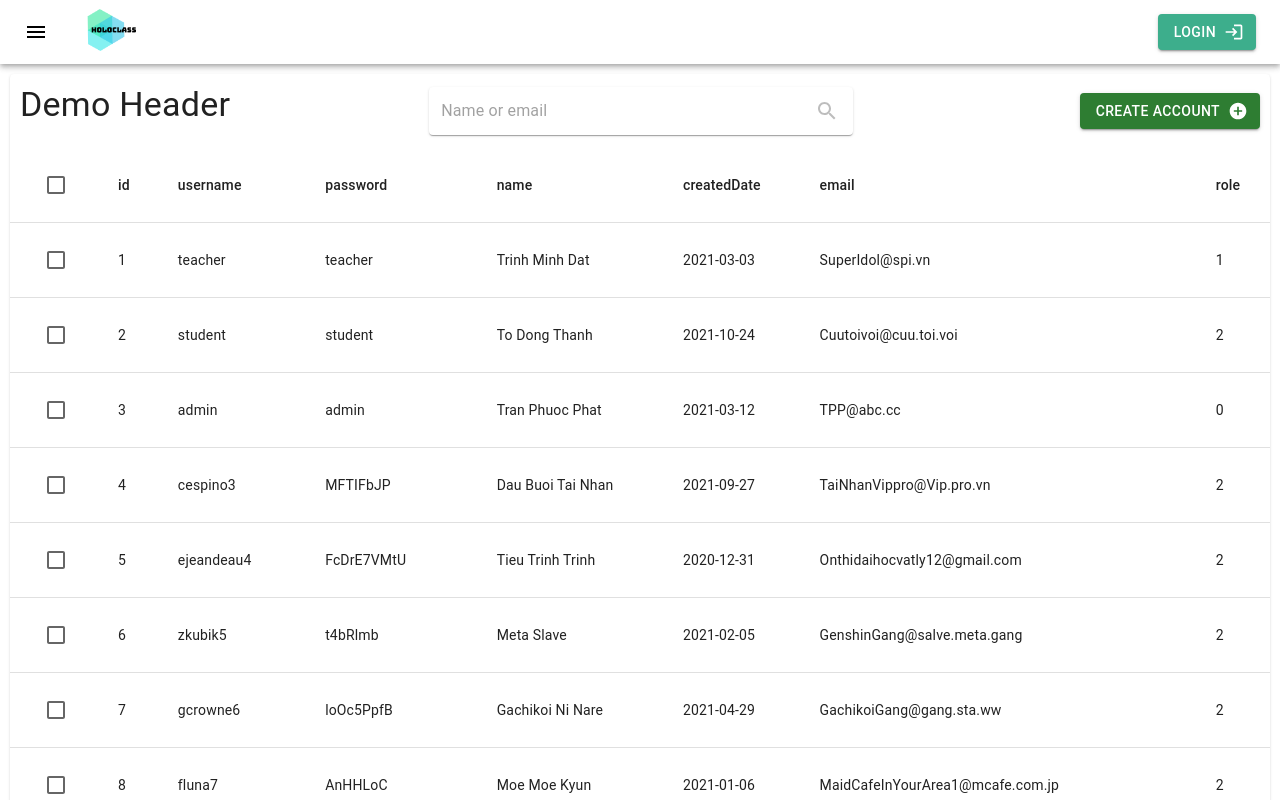
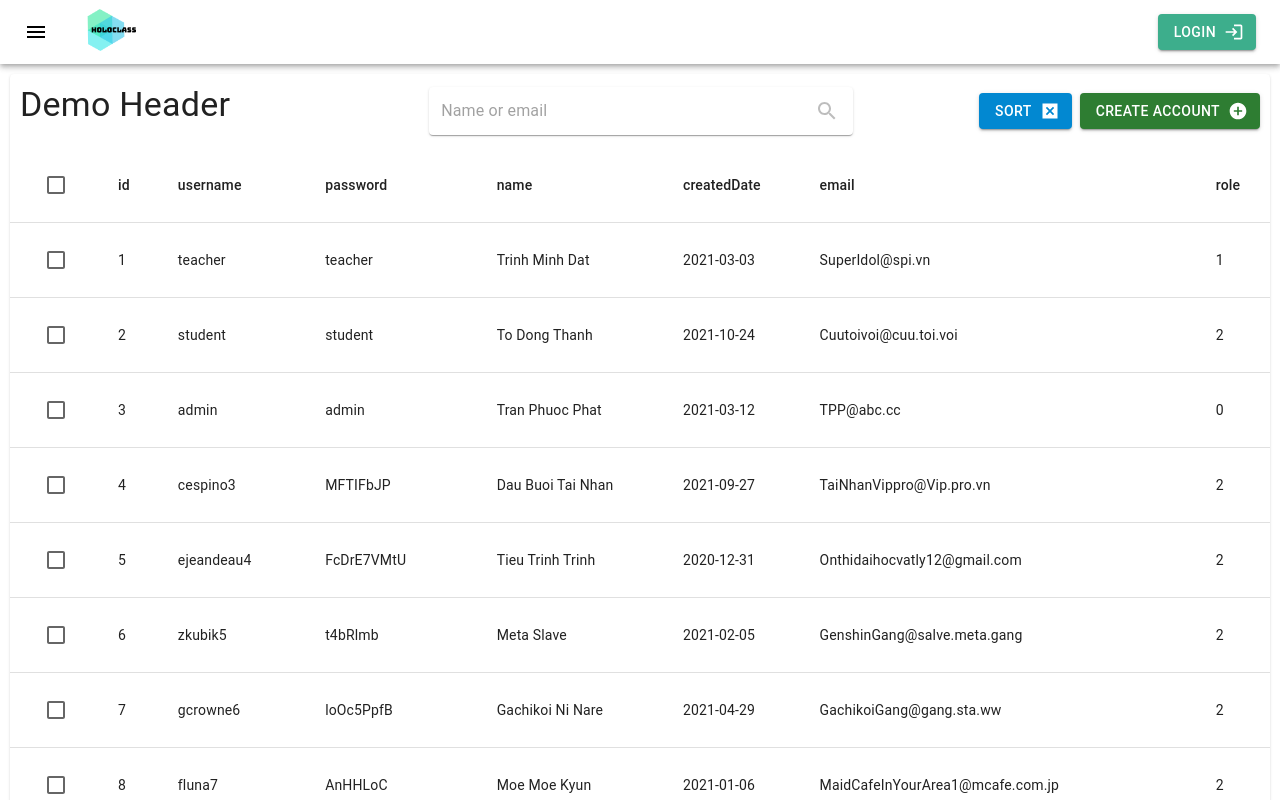
Before and after one commit to LnlyPineapple27/Classrooms-management-website, a React (Create React App) app: page /admin/dashboard in a window 1280 px wide. Shown: the top 800 px of the page. Built offline with nearby package versions, Linux system fonts and the light colour scheme; no server answers.

Commit message:
fix button bug on admin table

```diff
--- a/src/Components/Assignment/ItemAssignment/index.jsx
+++ b/src/Components/Assignment/ItemAssignment/index.jsx
@@ -26,6 +26,7 @@ export default function ItemAssignment({ isManager, assignment, toggleChangeItem
     const [value, setValue] = useState({ name:'', maxPoint:'' })
 
     const getDeadlineTime = datetime => {
+        if(!datetime) return ""
         const datetime_data = datetime.slice(5, 16).split('T')
         const time = datetime_data[1]
         const date = datetime_data[0].split('-').join('/')
--- a/src/Components/Assignment/ListAssignment/index.jsx
+++ b/src/Components/Assignment/ListAssignment/index.jsx
@@ -37,11 +37,11 @@ export default function ListAssignment() {
         // console.log(result);
         if (!result.destination) return;
         if(result.destination.index === result.source.index) return;
-        // console.log('Before:\n',items);
-        let items_list = Array.from(items);
+        console.log('Before:\n',items);
+        let items_list = items.slice();
         items_list = array_move(items_list, result.source.index, result.destination.index);
-        // console.log('After:\n', items_list);
-        setItems(items_list);
+        console.log('After:\n', items_list);
+        setItems([...items_list]);
         // console.log('After-items:\n', items);
 
 
@@ -49,9 +49,9 @@ export default function ListAssignment() {
         const response = await assignmentAPI.rearrangeAssignments(params.classroomId, items_list);
         if (!response.ok)
             console.log('Can not update assignments positions');
-        else
-            console.log('Assignments positions updated');
-        setToggleAddNew(!toggleAddNew)
+        else {
+
+        }
     }
     useEffect(() => {
 
@@ -87,40 +87,31 @@ export default function ListAssignment() {
         return <div>Loading...</div>
     else
         return (
-            // <Box className='container'>
-            //     <AddAssignmentFormDialog handleAdded={() => setToggleAddNew(!toggleAddNew)} status={openAddDialog} handleClose={() => setOpenAddDialog(false)} />
-            //     <h1 className="container__page-title">Assignments</h1>
-            //     <List className='container__assignment-list'>{
-            //         items.map((item, index) => {
-            //             const cloneItem = {...item}
-            //             console.log(cloneItem, index)
-            //             return (<ItemAssignment key={index} assignment={cloneItem} toggleChangeItem={() => setToggleAddNew(!toggleAddNew)}/>)
-            //         })
-            //     }</List>
-            // </Box>
-
             <Box className='container'>
                 <AddAssignmentFormDialog handleAdded={() => setToggleAddNew(!toggleAddNew)} status={openAddDialog} handleClose={() => setOpenAddDialog(false)} />
                 <h1 className="container__page-title">Assignments</h1>
                 <DragDropContext onDragEnd={handleOnDragEnd}>
                     <Droppable droppableId="droppable">
                         {(provided) => (
-                                <List className='container__assignment-list'ref={provided.innerRef} {...provided.droppableProps}>{
+                            <List className='container__assignment-list' ref={provided.innerRef} {...provided.droppableProps}>{
                                 items.map((item, index) => {
-                                        const cloneItem = {...item}
+                                    // const cloneItem = {...item}
                                     // console.log(item)
-                                        return (<Draggable key={index} draggableId={index.toString()} index={index}>
+                                    return (
+                                        <Draggable key={`draggable_${index}`} draggableId={index.toString()} index={index}>
                                             {(provided) => {
-                                                        return (<div ref={provided.innerRef} {...provided.draggableProps} {...provided.dragHandleProps}>
+                                                return (
+                                                    <div ref={provided.innerRef} {...provided.draggableProps} {...provided.dragHandleProps}>
                                                         <ItemAssignment
-                                                                        key={index}
-                                                                        assignment={cloneItem}
+                                                            key={`assignment_${index}`}
+                                                            assignment={item}
                                                             toggleChangeItem={() => setToggleAddNew(!toggleAddNew)}
                                                             isManager={role < 2 && role >= 0}
                                                         />
-                                                                </div>)
-                                                    }}
-                                                </Draggable>)
+                                                    </div>
+                                                )}}
+                                        </Draggable>
+                                    )
                                 })}
                                 {provided.placeholder}
                             </List>
--- a/src/Components/Classroom/ClassroomDetail/index.jsx
+++ b/src/Components/Classroom/ClassroomDetail/index.jsx
@@ -29,7 +29,7 @@ import ClassroomDetailCard from "../ClassroomDetailCard";
 export default function ClassroomDetail() {
     const [,setNavbarEl] = useContext(NavbarElContext)
     const columns = ['Name', 'Role', 'Dob', 'Email']
-    const codeToRole = ['Teacher', 'Teacher', 'Student']
+    const codeToRole = ['Admin', 'Teacher', 'Student']
     const [detail, setDetail] = useState({
         name: '',
         section:'',
@@ -137,7 +137,7 @@ export default function ClassroomDetail() {
                 section={detail.section}
                 description={detail.description}
                 members={detail.members}
-                lecture={detail.lecturers}
+                lecturers={detail.lecturers}
             />
             <div className="page-container__button-group">
                 {role === 2 &&
--- a/src/Components/Classroom/ClassroomDetailCard/index.jsx
+++ b/src/Components/Classroom/ClassroomDetailCard/index.jsx
@@ -6,9 +6,6 @@ import AccordionDetails from '@mui/material/AccordionDetails'
 import Typography from '@mui/material/Typography'
 import InfoOutlinedIcon from '@mui/icons-material/InfoOutlined'
 import { Box } from '@mui/material'
-
-
-const lecturesMock = ["Trieu Trinh Trinh, To Tien Dat, Tran Minh Loc"]
 
 
 export default function ClassroomDetailCard(props) {
@@ -35,7 +32,7 @@ export default function ClassroomDetailCard(props) {
                             sx={{ color: 'text.secondary' }}
                             style={{ fontSize: 20, margin: "auto 0" }}
                         >
-                            {props.section}
+                            {`Section: ${props.section}`}
                         </Typography>
                     </AccordionSummary>
                     <AccordionDetails>
--- a/src/Components/Dashboard/TableDashboard/Manager/index.jsx
+++ b/src/Components/Dashboard/TableDashboard/Manager/index.jsx
@@ -95,7 +95,17 @@ export default function Manager({ isCrud, handleSearch, sortBtnState, style, che
                     Delete
                 </Button>
             </Stack>) :
-                <Stack>
+                <Stack direction="row" alignItems="center" spacing={1}>
+                    <Tooltip title={sortBtnTooltipsMap[sortBtnState]} placement="top">
+                        <Button
+                            variant="contained"
+                            color="info"
+                            endIcon= {sortBtnIconsMap[sortBtnState]}
+                            onClick={handleClickSort}
+                        >
+                            Sort
+                        </Button>
+                    </Tooltip>
                     <Button
                         variant="contained"
                         color="success"
--- a/src/Components/InvitedPage/index.jsx
+++ b/src/Components/InvitedPage/index.jsx
@@ -46,7 +46,7 @@ export default function InvitedPage(props) {
 
     const handleJoin = async () => {
         if(auth) {
-            let result = await accountAPI.joinClassroom(params.inviteCode, props.id)
+            let result = await accountAPI.joinClassroom(params.inviteCode, detail.id)
             console.log(result)
             navigate('/',{replace:true})
         }
```
Lines whose indentation alone changed are shown as unchanged.
